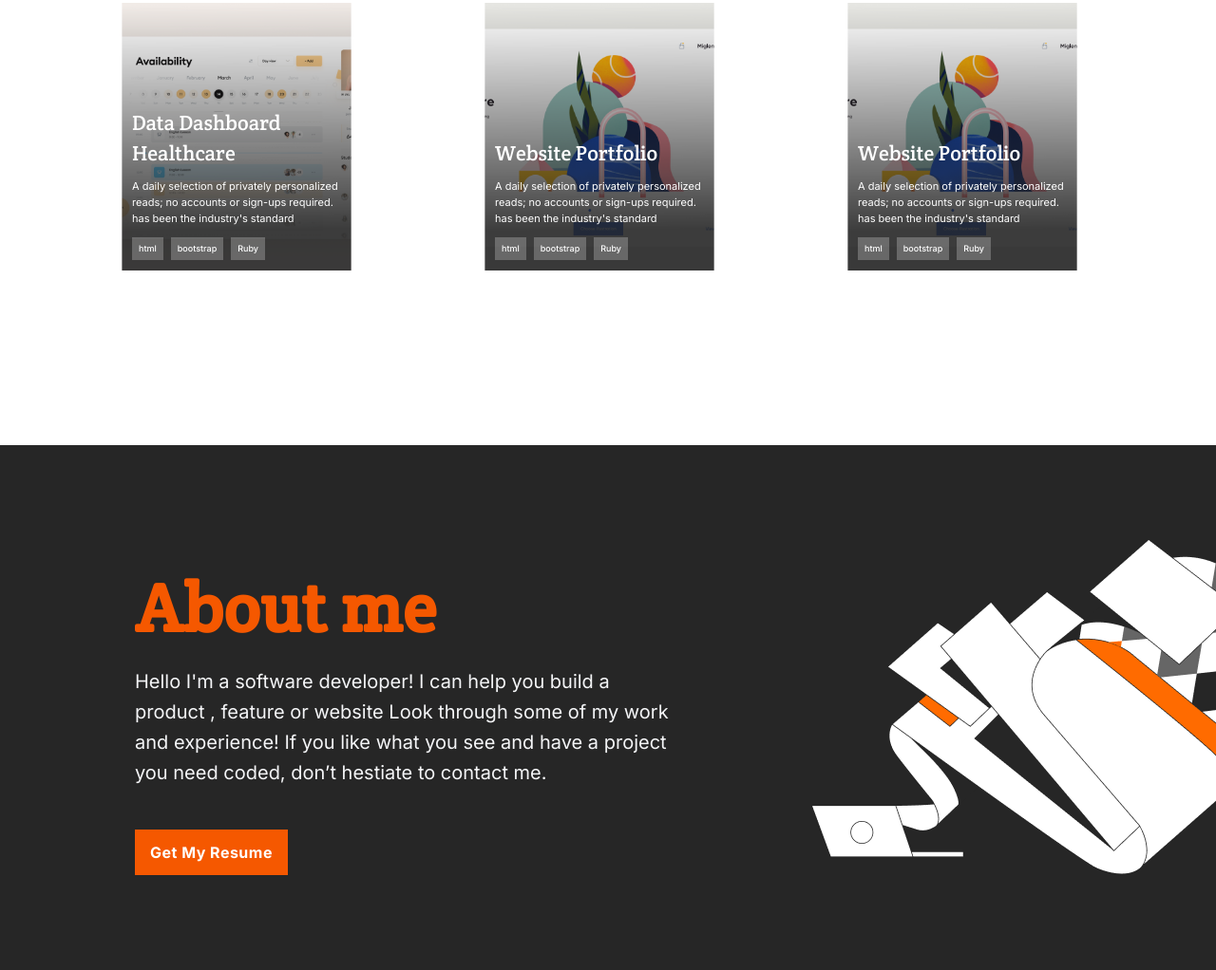
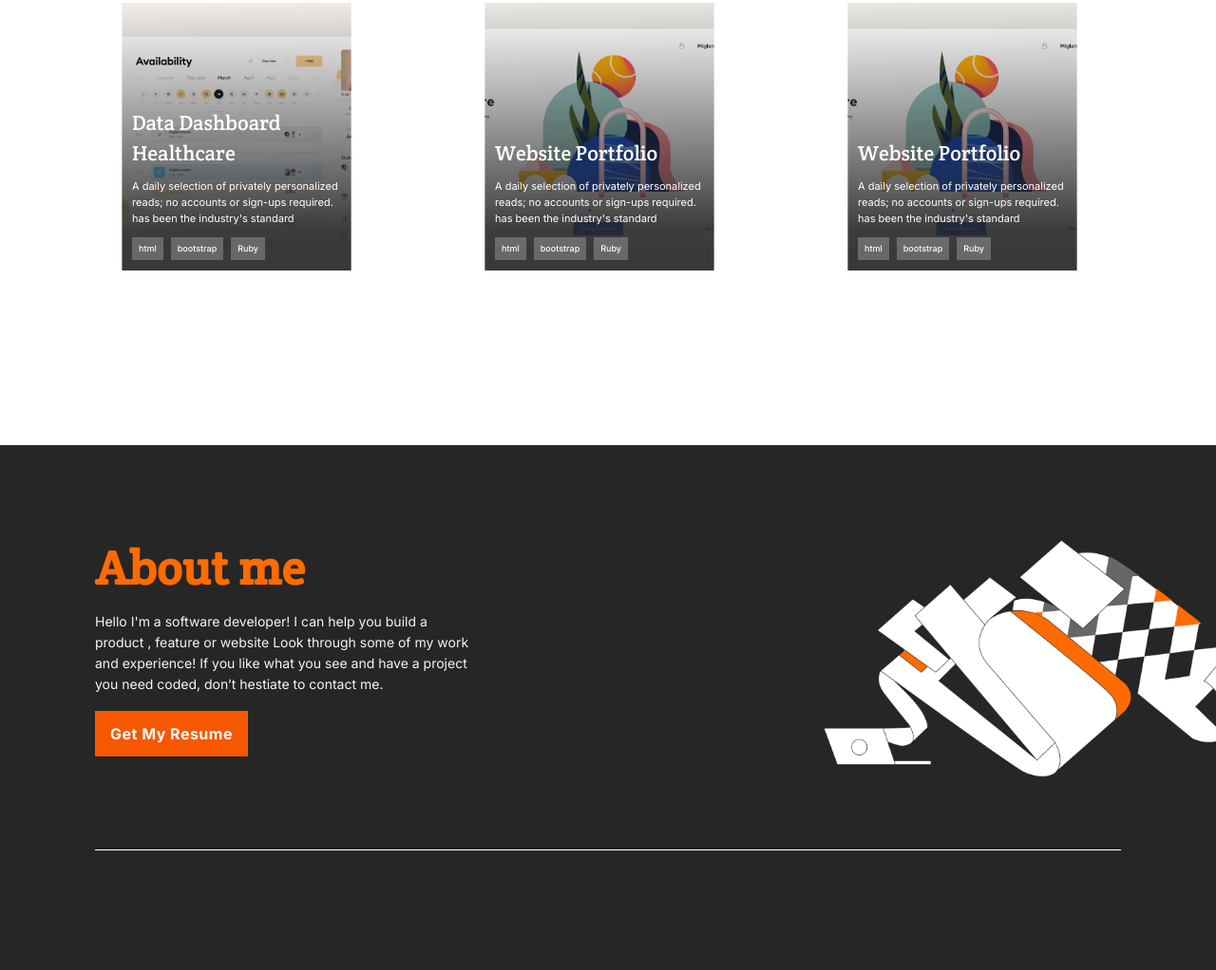
Before and after one commit to Camilovelag/my-portfolio, a plain HTML site: page index.html in a window 1280 px wide. Shown: the part 1778-2800 px from the top of the page at 95% size. Drawn offline with Linux system fonts and the light colour scheme.

Commit message:
Fix about-me section display size

```diff
--- a/index.html
+++ b/index.html
@@ -23,7 +23,7 @@
         </nav>
       </header>
       <div class="headline">
-        <h1 class="primary-text">Hey There. I'm Camilo</h1>
+        <h1 class="primary-text main-headline">Hey There. I'm Camilo</h1>
         <p class="supporting-text">I'm a Software Developer</p>
         <h6 class="description">I can help you build a product , feature or website Look through some of my work and experience! If you like what you see and have a project you need coded,
           don't hestiate to contact me.</h6>
@@ -187,8 +187,8 @@
     <!--End container-3-alt-->
     <section class="container-3">
       <div class="about-me">
-        <h1 class="about-me-title">About me</h1>
-        <p class="about-me-description">Hello I'm a software developer! I can help you build a product , feature or website Look through some of my work and experience! If you like what you see and have a project you need coded, don’t hestiate to contact me.</p>
+        <h1 class="about-me-title main-headline">About me</h1>
+        <p class="about-me-description description">Hello I'm a software developer! I can help you build a product , feature or website Look through some of my work and experience! If you like what you see and have a project you need coded, don’t hestiate to contact me.</p>
         <button class="about-me-button" type="button">Get My Resume</button>
       </div>
       <div class="skills">
--- a/style.css
+++ b/style.css
@@ -561,7 +561,7 @@ body {
     width: 100%;
     background-image: url("images/Illustration-header.png");
     background-repeat: no-repeat;
-    background-size: 45% auto;
+    background-size: auto 100%;
     background-position: 100% 0%;
   }
 
@@ -636,7 +636,7 @@ body {
     width: auto;
   }
 
-  .primary-text {
+  .main-headline {
     width: 300px;
     font-size: 50px;
     line-height: 58px;
@@ -824,42 +824,37 @@ body {
 
   .container-3 {
     width: 100%;
-    height: 1195px;
     background-color: #262626;
     background-image: url("images/Frame_desktop.png");
     background-repeat: no-repeat;
-    background-position: 854px 99px;
+    background-size: auto 20%;
+    background-position: 100% 10%;
     margin: 120px auto 0;
   }
 
-  .about-me {
-    padding-bottom: 151px;
-    margin: 131px 142px 0;
+.about-me {
+    padding: 0;
+    margin: 100px;
     background-image: none;
+    justify-content: flex-start;
+    gap: 17px;
   }
 
   .about-me-title {
-    color: #f55800;
-    font-family: 'Crete Round', serif;
-    line-height: 82px;
     margin: 0;
-    width: 566px;
-    height: 78px;
+    padding: 0;
+    height: auto;
   }
 
   .about-me-description {
-    color: #f4f5f7;
-    font-family: 'Inter', serif;
-    font-size: 20px;
-    line-height: 32px;
-    width: 566px;
-    height: 148px;
-    margin: 24px 0 0;
+    margin: 0;
+    width: 396px;
+    height: auto;
   }
 
   .about-me-button {
     letter-spacing: 0.03em;
-    margin: 24px 0 0;
+    margin: 0 0 98px;
     background: #f55800;
   }
 
```
